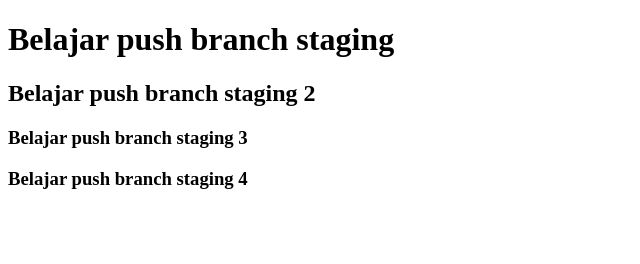
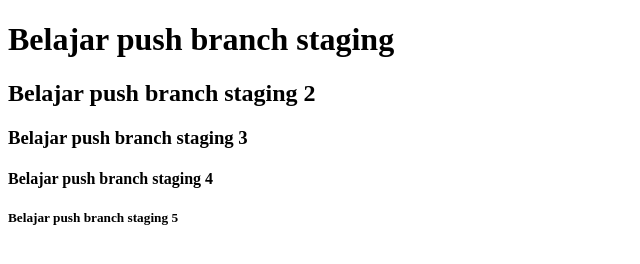
Before and after one commit to JepriYS/test-git, a plain HTML site: page header.html in a window 1280 px wide. Shown: the whole page, without its empty margins (0-640 px from the left). Drawn offline with Linux system fonts and the light colour scheme.

Commit message:
Menambahkan element h5

```diff
--- a/header.html
+++ b/header.html
@@ -8,6 +8,7 @@
     <h1>Belajar push branch staging</h1>
     <h2>Belajar push branch staging 2</h2>
     <h3>Belajar push branch staging 3</h3>
-    <h3>Belajar push branch staging 4</h3>
+    <h4>Belajar push branch staging 4</h4>
+    <h5>Belajar push branch staging 5</h5>
   </body>
 </html>
```
